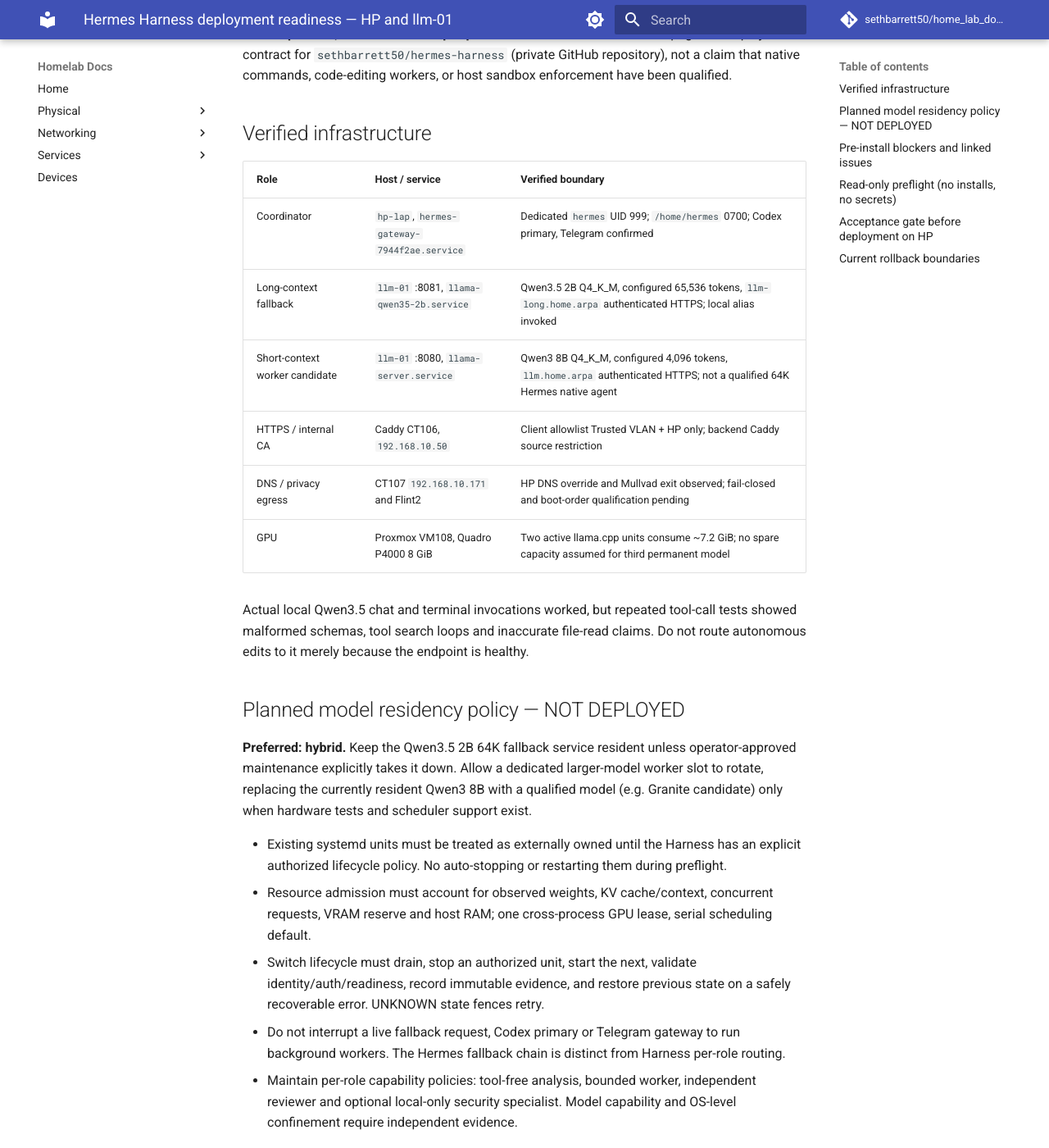
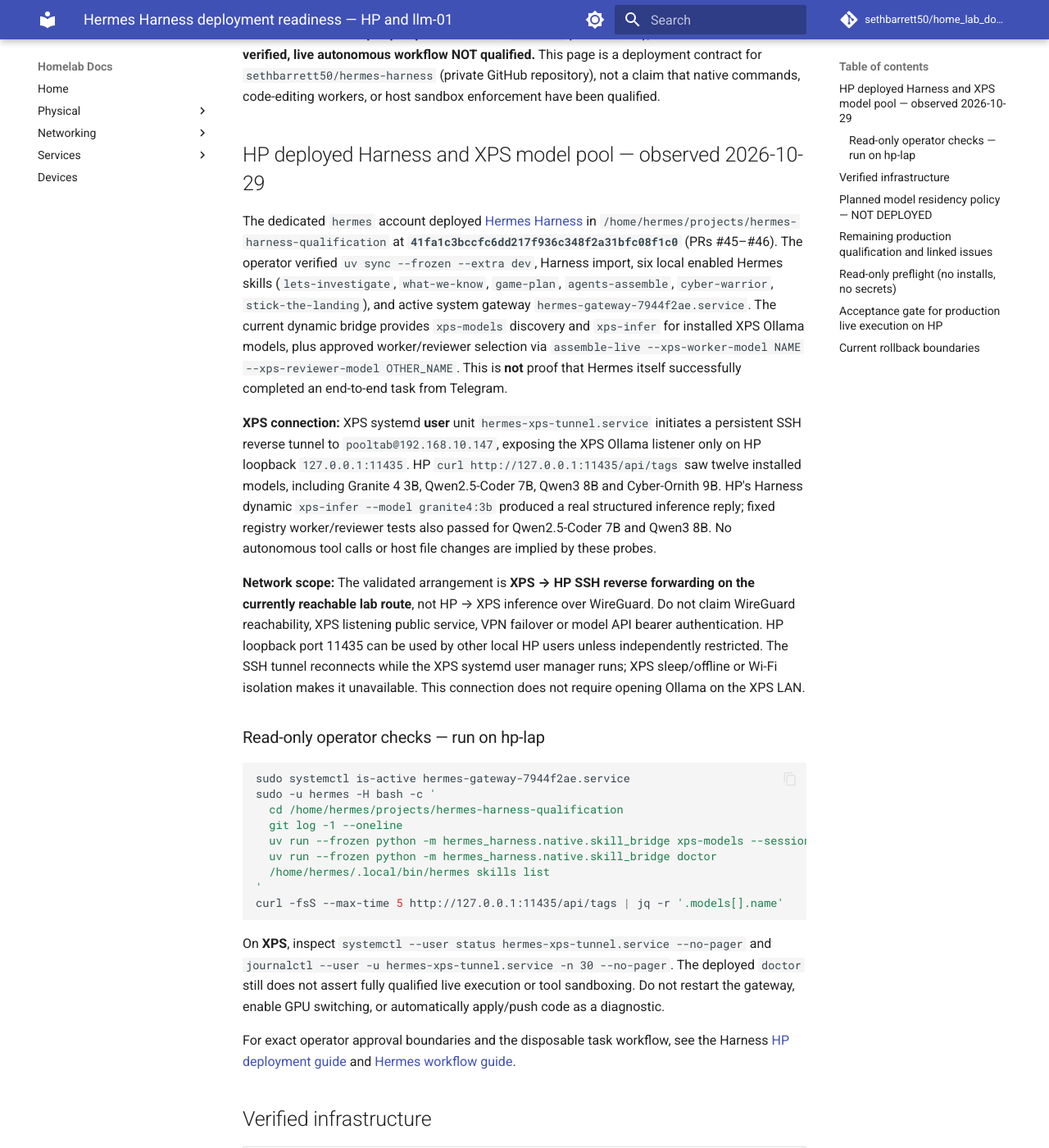
Before and after one commit to sethbarrett50/home_lab_docs, an MkDocs documentation site: the page built from docs/services/hermes-harness-deployment.md, in a window 1280 px wide and 1400 px high, scrolled down 193 px. Shown: the whole window at 82% size. Built offline with MkDocs 1.6.1 and Material for MkDocs 9.7.7, drawn with Linux system fonts in a browser that asks for light colours; comment, search, counter and statistics services are not loaded; some of the changed text lies outside the part shown.

Commit message:
docs: reconcile deployed HP Hermes Harness and dynamic XPS inference

````diff
--- a/docs/services/hermes-harness-deployment.md
+++ b/docs/services/hermes-harness-deployment.md
@@ -1,6 +1,32 @@
 # Hermes Harness deployment readiness — HP and llm-01
 
-**Status: planned; not installed on hp-lap. Last reviewed 2026-10-29.** This page is a deployment contract for `sethbarrett50/hermes-harness` (private GitHub repository), not a claim that native commands, code-editing workers, or host sandbox enforcement have been qualified.
+**Status: installed on hp-lap at pinned Harness `41fa1c3` (2026-10-29); limited local inference verified, live autonomous workflow NOT qualified.** This page is a deployment contract for `sethbarrett50/hermes-harness` (private GitHub repository), not a claim that native commands, code-editing workers, or host sandbox enforcement have been qualified.
+
+## HP deployed Harness and XPS model pool — observed 2026-10-29
+
+The dedicated `hermes` account deployed [Hermes Harness](https://github.com/sethbarrett50/hermes-harness) in `/home/hermes/projects/hermes-harness-qualification` at **`41fa1c3bccfc6dd217f936c348f2a31bfc08f1c0`** (PRs #45–#46). The operator verified `uv sync --frozen --extra dev`, Harness import, six local enabled Hermes skills (`lets-investigate`, `what-we-know`, `game-plan`, `agents-assemble`, `cyber-warrior`, `stick-the-landing`), and active system gateway `hermes-gateway-7944f2ae.service`. The current dynamic bridge provides `xps-models` discovery and `xps-infer` for installed XPS Ollama models, plus approved worker/reviewer selection via `assemble-live --xps-worker-model NAME --xps-reviewer-model OTHER_NAME`. This is **not** proof that Hermes itself successfully completed an end-to-end task from Telegram.
+
+**XPS connection:** XPS systemd **user** unit `hermes-xps-tunnel.service` initiates a persistent SSH reverse tunnel to `pooltab@192.168.10.147`, exposing the XPS Ollama listener only on HP loopback `127.0.0.1:11435`. HP `curl http://127.0.0.1:11435/api/tags` saw twelve installed models, including Granite 4 3B, Qwen2.5-Coder 7B, Qwen3 8B and Cyber-Ornith 9B. HP's Harness dynamic `xps-infer --model granite4:3b` produced a real structured inference reply; fixed registry worker/reviewer tests also passed for Qwen2.5-Coder 7B and Qwen3 8B. No autonomous tool calls or host file changes are implied by these probes.
+
+**Network scope:** The validated arrangement is **XPS → HP SSH reverse forwarding on the currently reachable lab route**, not HP → XPS inference over WireGuard. Do not claim WireGuard reachability, XPS listening public service, VPN failover or model API bearer authentication. HP loopback port 11435 can be used by other local HP users unless independently restricted. The SSH tunnel reconnects while the XPS systemd user manager runs; XPS sleep/offline or Wi-Fi isolation makes it unavailable. This connection does not require opening Ollama on the XPS LAN.
+
+### Read-only operator checks — run on hp-lap
+
+```bash
+sudo systemctl is-active hermes-gateway-7944f2ae.service
+sudo -u hermes -H bash -c '
+  cd /home/hermes/projects/hermes-harness-qualification
+  git log -1 --oneline
+  uv run --frozen python -m hermes_harness.native.skill_bridge xps-models --session operator-check
+  uv run --frozen python -m hermes_harness.native.skill_bridge doctor
+  /home/hermes/.local/bin/hermes skills list
+'
+curl -fsS --max-time 5 http://127.0.0.1:11435/api/tags | jq -r '.models[].name'
+```
+
+On **XPS**, inspect `systemctl --user status hermes-xps-tunnel.service --no-pager` and `journalctl --user -u hermes-xps-tunnel.service -n 30 --no-pager`. The deployed `doctor` still does not assert fully qualified live execution or tool sandboxing. Do not restart the gateway, enable GPU switching, or automatically apply/push code as a diagnostic.
+
+For exact operator approval boundaries and the disposable task workflow, see the Harness [HP deployment guide](https://github.com/sethbarrett50/hermes-harness/blob/main/docs/deployment/hp-lap.md) and [Hermes workflow guide](https://github.com/sethbarrett50/hermes-harness/blob/main/docs/user-guide/hermes-workflows.md).
 
 ## Verified infrastructure
 
@@ -25,7 +51,7 @@
 - Do not interrupt a live fallback request, Codex primary or Telegram gateway to run background workers. The Hermes fallback chain is distinct from Harness per-role routing.
 - Maintain per-role capability policies: tool-free analysis, bounded worker, independent reviewer and optional local-only security specialist. Model capability and OS-level confinement require independent evidence.
 
-## Pre-install blockers and linked issues
+## Remaining production qualification and linked issues
 
 - `hermes-harness#25` — llama.cpp/OpenAI-compatible endpoint qualification: auth, model identity, TLS, context, lifecycle and failure classification.
 - `hermes-harness#24` — hybrid GPU model residency: pinned service policy, GPU lease, bounded transactional rotation and rollback.
@@ -54,7 +80,7 @@
 
 These checks alone **do not** establish reliability, security qualification or an authorized deployment. Model key material and OAuth credentials must never be printed in diagnostics. Any tests using keys should retrieve them from protected process environments/files rather than pass them as argv.
 
-## Acceptance gate before deployment on HP
+## Acceptance gate for production live execution on HP
 
 1. A tested Hermes-native skill or supported command routes the originating session into the existing Harness; `hermes-harness` CLI remains diagnostic, not the primary user surface.
 2. A scoped, disposable worktree and operator-approved task produce a real local model proposal, independent review, functional verification, Git ownership audit and `pending_human_decision` with immutable receipts.
@@ -65,4 +91,4 @@
 
 ## Current rollback boundaries
 
-No Harness-specific service or GPU switcher has yet been installed. Do not disable, stop or alter `llama-server.service`, `llama-qwen35-2b.service`, `hermes-gateway-7944f2ae.service`, Caddy, CT107 DNS, router policy routing or initramfs unlock as part of documentation or read-only qualification. Preserve existing encrypted-boot and Telegram access. Follow [Hermes gateway](hermes-gateway.md) and [Local LLM](local-llm.md) runbooks for service-specific recovery.
+The Harness Python package and six native skill files are installed in the dedicated qualification checkout; **no separately qualified automatic GPU switcher or end-to-end worker executor is enabled**. Do not disable, stop or alter `llama-server.service`, `llama-qwen35-2b.service`, `hermes-gateway-7944f2ae.service`, Caddy, CT107 DNS, router policy routing or initramfs unlock as part of documentation or read-only qualification. Preserve existing encrypted-boot and Telegram access. Follow [Hermes gateway](hermes-gateway.md) and [Local LLM](local-llm.md) runbooks for service-specific recovery.
````
Also changed, not shown: docs/services/hermes-gateway.md (+4 -4 lines), docs/services/local-llm.md (+4 -0 lines).
